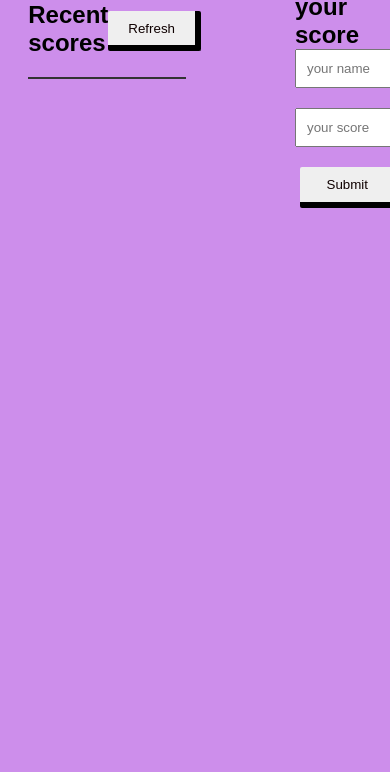
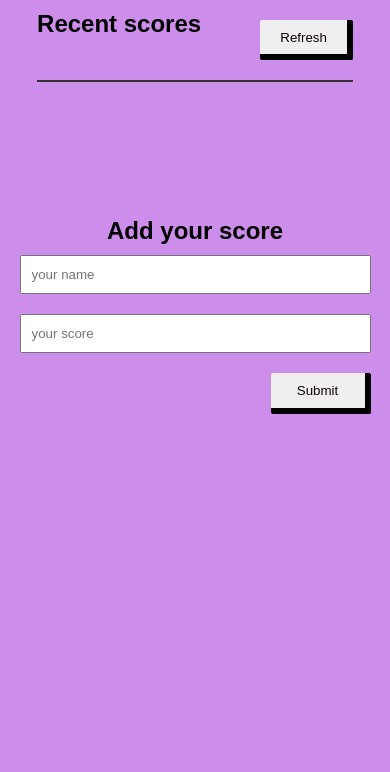
Before and after one commit to zemola/Leaderboard, a website built with webpack: page src/index.html in a window 390 px wide. Shown: the part 72-844 px from the top of the page. Built offline with nearby package versions, Linux system fonts and the light colour scheme; no server answers.

Commit message:
Added media query for mobile view

```diff
--- a/src/index.html
+++ b/src/index.html
@@ -28,7 +28,7 @@
 
         <!-- the input form section of the score board -->
         <div class="add-score-container">
-          <h2>Add your score</h2>
+          <h2 id="title-head">Add your score</h2>
           <form class="add-a-score">
             <input type="text" placeholder="your name" id="name" />
             <input type="number" placeholder="your score" id="input-score" />
--- a/src/style.css
+++ b/src/style.css
@@ -117,3 +117,27 @@ form .btn {
   flex-direction: column;
   gap: 20px;
 }
+
+@media only screen and (max-width: 600px) {
+  .general-wrapper {
+    margin: 5%;
+    display: flex;
+    flex-direction: column;
+    gap: 100px;
+  }
+
+  .top-container {
+    display: flex;
+    flex-direction: column;
+    width: 100%;
+  }
+
+  .add-score-container {
+    width: 100%;
+  }
+
+  #title-head {
+    text-align: center;
+    margin-bottom: 10px;
+  }
+}
```
